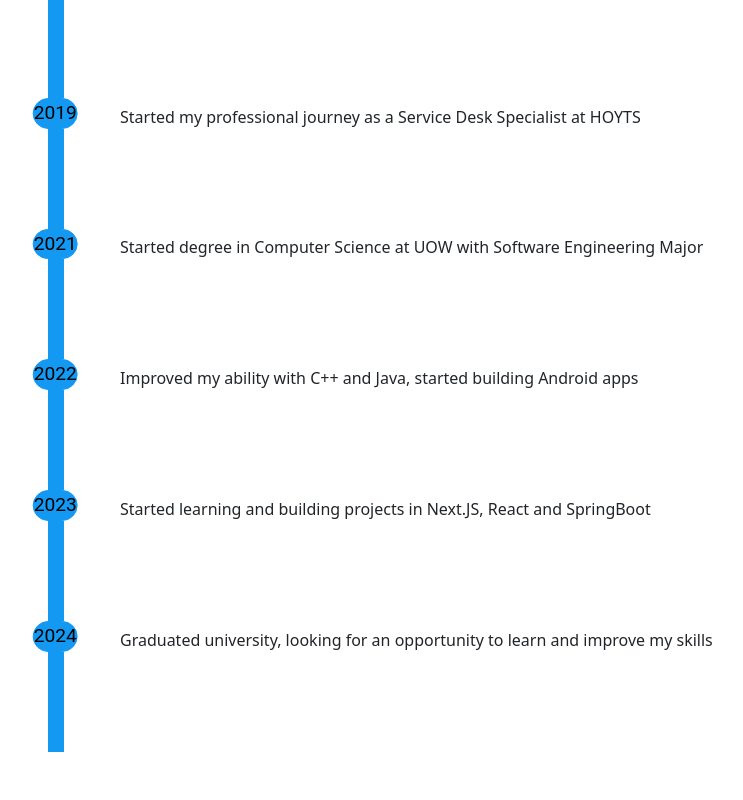
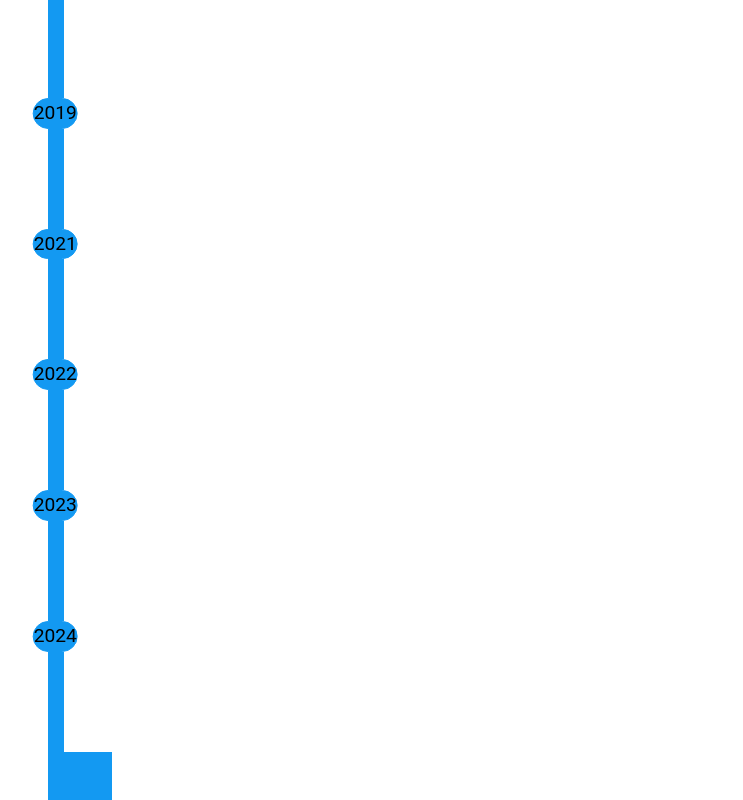
Before and after one commit to lukesngr/sangaworld, a Next.js app: page /home in a window 1280 px wide. Shown: the part 1221-2021 px from the top of the page, without its empty margins (272-1015 px from the left). Before the commit the page ends 1973 px from the top, so only its background shows below. Built offline with nearby package versions, Linux system fonts and the light colour scheme.

Commit message:
Looks good almost time to start on next section

```diff
--- a/src/components/home/MyStory.js
+++ b/src/components/home/MyStory.js
@@ -26,6 +26,7 @@ export default function MyStory() {
             <span className='time'>2024</span>
             <span className='dotPoint'>Graduated university, looking for an opportunity to learn and improve my skills</span>
             <div className='dotPointsMargin'></div>
+            <div className='outtakePipe'></div>
         </div>
     </div></>
 }
--- a/src/styles/mystory.scss
+++ b/src/styles/mystory.scss
@@ -16,6 +16,12 @@
 
 .intakePipe {
     margin-left: 85%;
+    height: 6vh;
+    background-color: theme.$focused-blue-color;
+    width: 4em;
+}
+
+.outtakePipe {
     height: 6vh;
     background-color: theme.$focused-blue-color;
     width: 4em;
@@ -90,6 +96,11 @@
     }
 }
 
+@keyframes fadeIn {
+    0% { opacity: 0; }
+    100% { opacity: 1; }
+}
+
 @media (prefers-reduced-motion: no-preference) {
     .myStoryHeading {
       animation: moveInWithScroll linear both;
@@ -103,5 +114,9 @@
         animation-range: 10vh 35vh;
     }
 
-
+    .dotPoint {
+        animation: fadeIn 1s linear both;
+        animation-timeline: view();
+        animation-range: 10vh 40vh;
+    }
   }
```
